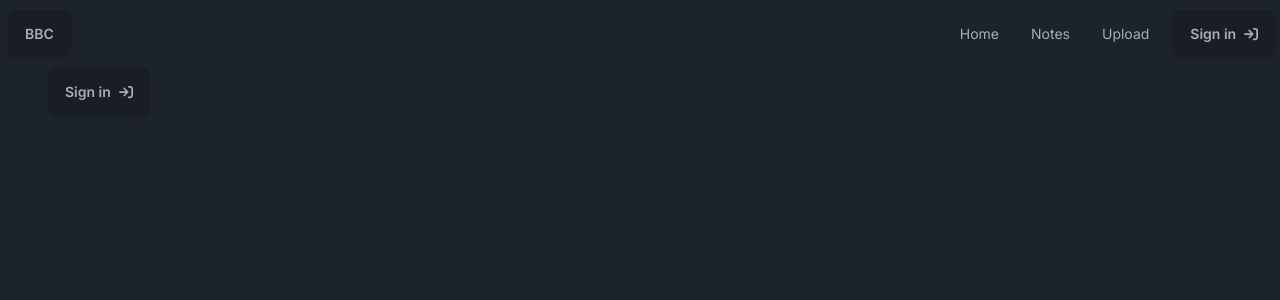
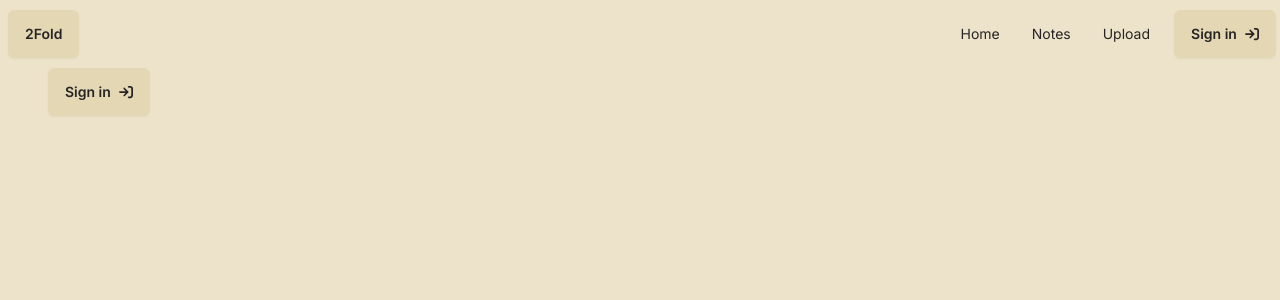
Before and after one commit to rnguyen03/2Fold-AI-Learning-Guide, a Next.js app in the folder hd2/: page /auth/sign-in in a window 1280 px wide. Shown: the top 300 px of the page. Built offline with nearby package versions, Linux system fonts and the light colour scheme; no server answers.

Commit message:
appearance change

```diff
--- a/hd2/src/app/page.js
+++ b/hd2/src/app/page.js
@@ -157,22 +157,18 @@ export default function Home() {
         </div>
 
         {session?.user ? (
-          <form
-            className="form-control basis-2/12 w-[35%]"
-            onSubmit={handleSearchSubmit}
-          >
-            <div className="relative border p-2 rounded-xl flex">
+            <form className="form-control basis-2/12 w-[35%]" onSubmit={handleSearchSubmit}>
+            <div className="relative border p-2 rounded-full flex shadow-lg">
               <input
-                className="w-full pl-2 pr-8 py-2 outline-none"
+                className="w-full pl-4 pr-12 py-2 rounded-full outline-none text-lg"
                 type="text"
-                placeholder="Ask Shitter for Notes"
+                placeholder="Ask me anything!"
                 value={searchQuery}
                 onChange={(e) => setSearchQuery(e.target.value)}
               />
               <button
-                type="button"
-                onClick={handleSearchSubmit}
-                className="absolute right-2 top-1/2 transform -translate-y-1/2 w-4 h-4 opacity-70"
+                type="submit"
+                className="absolute right-3 top-1/2 transform -translate-y-1/2 w-8 h-8 flex items-center justify-center text-gray-600"
               >
                 <FontAwesomeIcon icon={faMagnifyingGlass} />
               </button>
--- a/hd2/src/components/ChatGPT.js
+++ b/hd2/src/components/ChatGPT.js
@@ -85,7 +85,7 @@ export default function ChatGPT() {
         <label className="flex justify-center items-center">
           <input
             className="input input-bordered grow resize-none h-16 "
-            placeholder="Message your Critter"
+            placeholder="Consult with me about your note!"
             value={prompt}
             disabled={isLoading}
             onChange={(e) => setPrompt(e.target.value)}
--- a/hd2/src/components/navigation.js
+++ b/hd2/src/components/navigation.js
@@ -13,7 +13,7 @@ export default function Navbar() {
 
   return (
     <nav className="navbar w-full bg-base-100">
-      <button className="btn">BBC</button>
+      <button className="btn">2Fold</button>
       <ul className="menu menu-horizontal w-[90%] flex justify-end">
         <li>
           <Link
--- a/hd2/tailwind.config.js
+++ b/hd2/tailwind.config.js
@@ -1,5 +1,6 @@
 /** @type {import('tailwindcss').Config} */
 import daisyui from "daisyui";
+
 module.exports = {
   content: [
     "./src/pages/**/*.{js,ts,jsx,tsx,mdx}",
@@ -10,8 +11,7 @@ module.exports = {
     extend: {
       backgroundImage: {
         "gradient-radial": "radial-gradient(var(--tw-gradient-stops))",
-        "gradient-conic":
-          "conic-gradient(from 180deg at 50% 50%, var(--tw-gradient-stops))",
+        "gradient-conic": "conic-gradient(from 180deg at 50% 50%, var(--tw-gradient-stops))",
       },
       height: {
         content: "calc(100vh - 4.250rem)",
@@ -22,4 +22,23 @@ module.exports = {
     },
   },
   plugins: [require("@tailwindcss/typography"), daisyui],
+  daisyui: {
+    themes: [
+      "retro",
+      // Add more themes as needed
+      {
+        mytheme: {
+          "primary": "#a991f7",
+          "secondary": "#f6d860",
+          "accent": "#37cdbe",
+          "neutral": "#3d4451",
+          "base-100": "#ffffff",
+          "info": "#2094f3",
+          "success": "#009485",
+          "warning": "#ff9900",
+          "error": "#ff5724",
+        },
+      },
+    ],
+  },
 };
```
